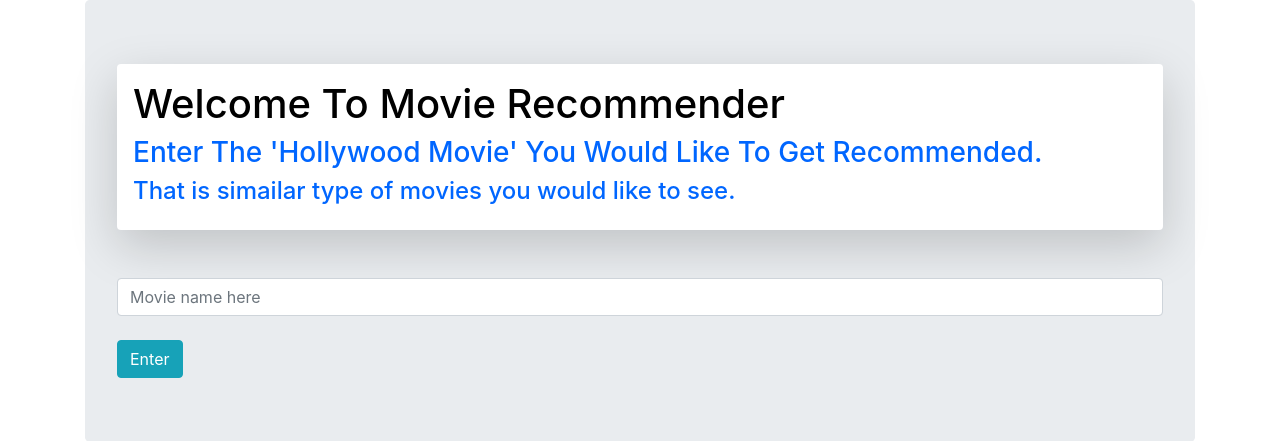
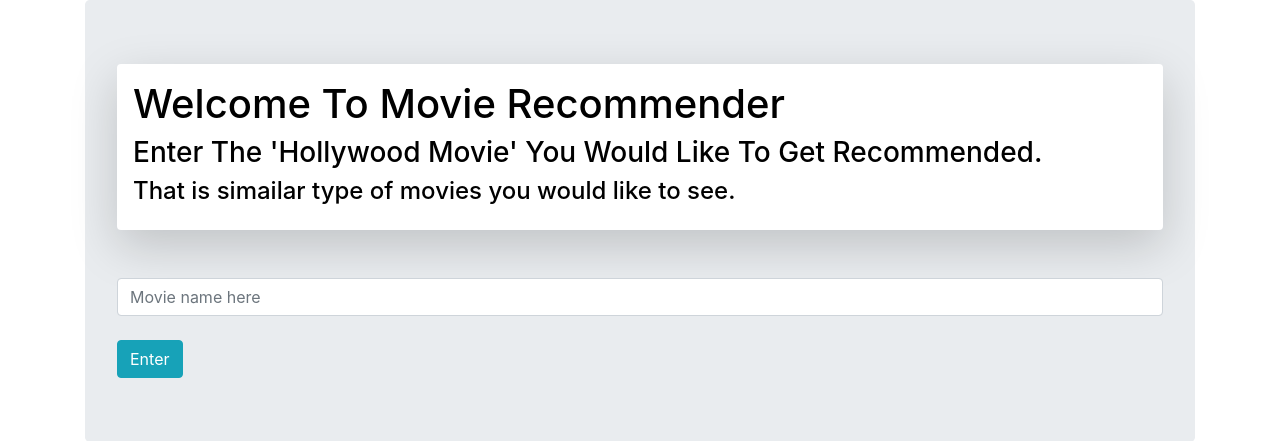
Before and after one commit to GOKUL-REDDY/Movie-Recommendation-hollywood-, a Flask app: page / in a window 1280 px wide. Shown: the part 74-515 px from the top of the page. Run offline with Flask 2, Linux system fonts and the light colour scheme; some libraries are stand-ins or nearby versions.

Commit message:
Update home.html

```diff
--- a/templates/home.html
+++ b/templates/home.html
@@ -2,8 +2,8 @@
 {% block content %}
 <div class="shadow-lg p-3 mb-5 bg-white rounded">
   <h1 style="color:rgb(0, 0, 0)">Welcome To Movie Recommender</h1>
-  <h3 style="color:rgb(0, 102, 255)">Enter The 'Hollywood Movie' You Would Like To Get Recommended.</h3>
-  <h4 style="color:rgb(0, 102, 255)">That is simailar type of movies you would like to see.</h4>
+  <h3 style="color:rgb(0, 0, 0)">Enter The 'Hollywood Movie' You Would Like To Get Recommended.</h3>
+  <h4 style="color:rgb(0, 0, 0)">That is simailar type of movies you would like to see.</h4>
 </div>
 
   <form action="{{url_for('recommend')}}">
```
